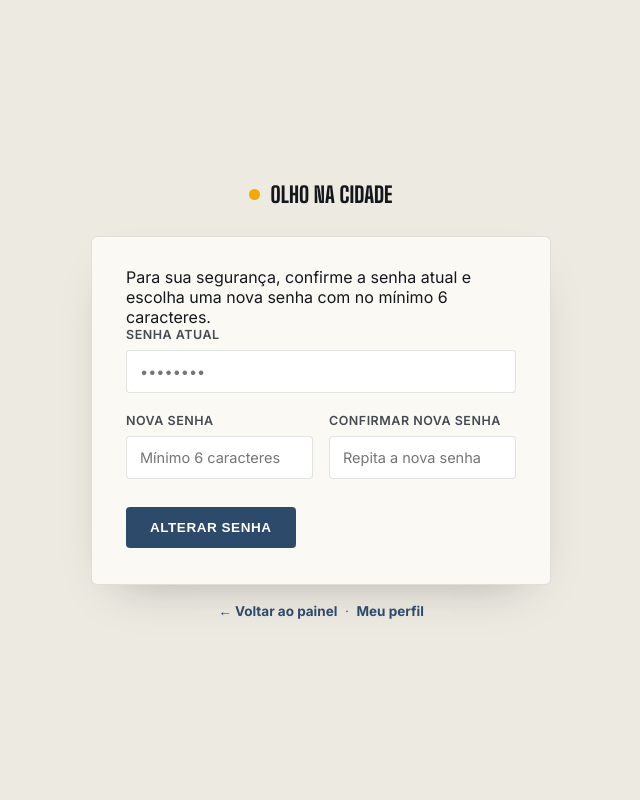
After one commit to joaoppiress/olho-na-cidade, a PHP site: page /php/alterar_senha.php in a window 1280 px wide. The commit adds this page. Shown: the whole page, without its empty margins (319-959 px from the left). Run offline with PHP 8.4, Linux system fonts and the light colour scheme; a user stored in the database is signed in; data comes from the database, SQL or seed files in the repository.

Commit message:
Alterar Senha Finalizado

```diff
--- /dev/null
+++ b/php/alterar_senha.php
@@ -0,0 +1,124 @@
+<?php
+session_start();
+
+// Precisa estar logado (vale para cidadão e administrador).
+if (!isset($_SESSION['usuario_id'])) {
+    header('Location: login.php');
+    exit;
+}
+
+require __DIR__ . '/config.php';
+
+$ehAdmin  = (isset($_SESSION['tipo']) ? $_SESSION['tipo'] : 'cidadao') === 'admin';
+$voltarPara = $ehAdmin ? 'paineladm.php' : 'painel.php';
+
+$stmt = $pdo->prepare('SELECT senha_hash FROM usuarios WHERE id = ?');
+$stmt->execute([$_SESSION['usuario_id']]);
+$usuario = $stmt->fetch();
+
+if (!$usuario) {
+    header('Location: logout.php');
+    exit;
+}
+
+$erros = [];
+
+if ($_SERVER['REQUEST_METHOD'] === 'POST') {
+    $senhaAtual  = isset($_POST['senha_atual']) ? $_POST['senha_atual'] : '';
+    $novaSenha   = isset($_POST['nova_senha']) ? $_POST['nova_senha'] : '';
+    $confirmacao = isset($_POST['confirma_senha']) ? $_POST['confirma_senha'] : '';
+
+    // Validação no servidor.
+    if ($senhaAtual === '') {
+        $erros[] = 'Informe sua senha atual.';
+    } elseif (!password_verify($senhaAtual, $usuario['senha_hash'])) {
+        $erros[] = 'Senha atual incorreta.';
+    }
+
+    if (mb_strlen($novaSenha) < 6) {
+        $erros[] = 'A nova senha precisa ter pelo menos 6 caracteres.';
+    }
+    if ($novaSenha !== $confirmacao) {
+        $erros[] = 'A confirmação da nova senha não confere.';
+    }
+    if ($novaSenha !== '' && $novaSenha === $senhaAtual) {
+        $erros[] = 'A nova senha deve ser diferente da senha atual.';
+    }
+
+    if (empty($erros)) {
+        $stmtSalva = $pdo->prepare('UPDATE usuarios SET senha_hash = ? WHERE id = ?');
+        $stmtSalva->execute([password_hash($novaSenha, PASSWORD_DEFAULT), $_SESSION['usuario_id']]);
+
+        // Encerra a sessão: o usuário precisa entrar de novo com a nova senha.
+        $_SESSION = [];
+        session_destroy();
+
+        header('Location: login.php?senha_alterada=1');
+        exit;
+    }
+}
+?>
+<!DOCTYPE html>
+<html lang="pt-BR">
+<head>
+<meta charset="UTF-8">
+<meta name="viewport" content="width=device-width, initial-scale=1.0">
+<title>Alterar senha — Olho na Cidade</title>
+<link rel="preconnect" href="https://fonts.googleapis.com">
+<link rel="preconnect" href="https://fonts.gstatic.com" crossorigin>
+<link href="https://fonts.googleapis.com/css2?family=Big+Shoulders+Display:wght@600;700;800;900&family=Inter:wght@400;500;600;700&family=IBM+Plex+Mono:wght@400;500;600&display=swap" rel="stylesheet">
+<link rel="stylesheet" href="../style.css">
+<style>
+  .auth-card .error-list{ margin:22px 26px 0; }
+</style>
+</head>
+<body>
+
+<div class="authpage">
+  <div class="authpage-inner">
+    <a class="authpage-logo" href="../index.php"><span class="dot"></span> Olho na Cidade</a>
+
+    <div class="auth-card">
+      <?php if (!empty($erros)): ?>
+        <div class="error-list">
+          <ul>
+            <?php foreach ($erros as $erro): ?>
+              <li><?= htmlspecialchars($erro) ?></li>
+            <?php endforeach; ?>
+          </ul>
+        </div>
+      <?php endif; ?>
+
+      <form class="plain-form" method="POST" action="alterar_senha.php" novalidate>
+        <div class="hint">Para sua segurança, confirme a senha atual e escolha uma nova senha com no mínimo 6 caracteres.</div>
+
+        <div class="field">
+          <label for="senha_atual">Senha atual</label>
+          <input id="senha_atual" name="senha_atual" type="password" placeholder="••••••••" autocomplete="current-password" required>
+        </div>
+
+        <div class="row2">
+          <div class="field">
+            <label for="nova_senha">Nova senha</label>
+            <input id="nova_senha" name="nova_senha" type="password" placeholder="Mínimo 6 caracteres" minlength="6" autocomplete="new-password" required>
+          </div>
+          <div class="field">
+            <label for="confirma_senha">Confirmar nova senha</label>
+            <input id="confirma_senha" name="confirma_senha" type="password" placeholder="Repita a nova senha" minlength="6" autocomplete="new-password" required>
+          </div>
+        </div>
+
+        <div class="submit-row">
+          <button class="btn-solid" type="submit">Alterar senha</button>
+        </div>
+      </form>
+    </div>
+
+    <div class="authpage-switch-note">
+      <a href="<?= $voltarPara ?>">&larr; Voltar ao painel</a> &nbsp;·&nbsp; <a href="perfil.php">Meu perfil</a>
+    </div>
+  </div>
+</div>
+
+</body>
+</html>
--- a/php/login.php
+++ b/php/login.php
@@ -63,6 +63,10 @@ if ($_SERVER['REQUEST_METHOD'] === 'POST') {
         <div class="hint" style="color:#276B49; margin-bottom:14px;">✓ Conta criada com sucesso. Faça login para continuar.</div>
       <?php endif; ?>
 
+      <?php if (isset($_GET['senha_alterada'])): ?>
+        <div class="hint" style="color:#276B49; margin-bottom:14px;">✓ Senha alterada com sucesso. Faça login com a nova senha.</div>
+      <?php endif; ?>
+
       <?php if (!empty($erros)): ?>
         <div class="error-list">
           <ul>
```
Also changed, not shown: php/perfil.php (+5 -31 lines).
